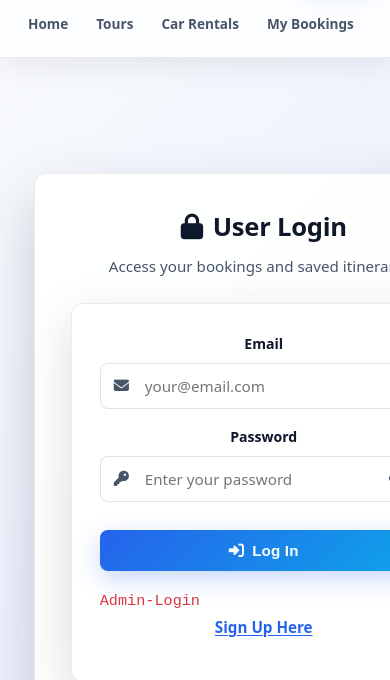
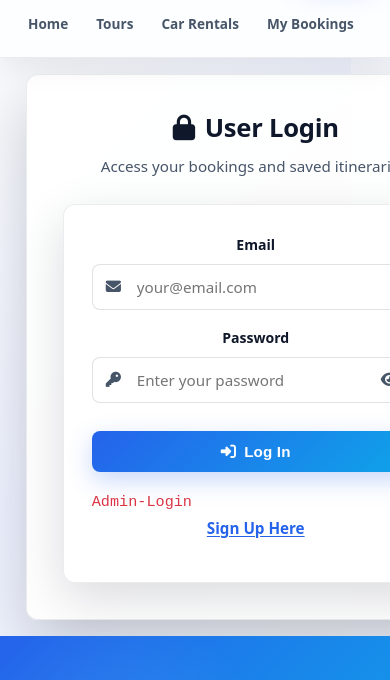
Before and after one commit to navaneethgowdag/Sampada-Tours-And-Travels, a plain HTML site: page frontend/login.html in a window 390 px wide. Shown: the part 84-764 px from the top of the page. Drawn offline with Linux system fonts and the light colour scheme.

Commit message:
mobile responsive

```diff
--- a/frontend/css/style.css
+++ b/frontend/css/style.css
@@ -859,7 +859,7 @@
   display: grid;
   place-items: center;
   background: linear-gradient(135deg, #f8fafc 0%, #eef2ff 50%, #f1f5f9 100%);
-  padding: 40px 20px;
+  padding: 40px 40px;
 }
 
 .auth-box {
@@ -1075,6 +1075,15 @@
     font-size: 1.1rem;
   }
 
+  .auth-container {
+    min-height: 20%;       /* Prevents forcing large height */
+    padding: 20px 16px;     /* Smaller spacing */
+    width: auto;
+    margin-right: 10%;
+  }
+
+
+
   .auth-links {
     order: 2;
   }
@@ -1118,6 +1127,9 @@
   .auth-links .btn-secondary {
     padding: 8px 12px;
     font-size: 0.8rem;
+  }
+  .auth-container {
+    padding: 16px 12px;     /* Even tighter for small phones */
   }
 }
 
```
